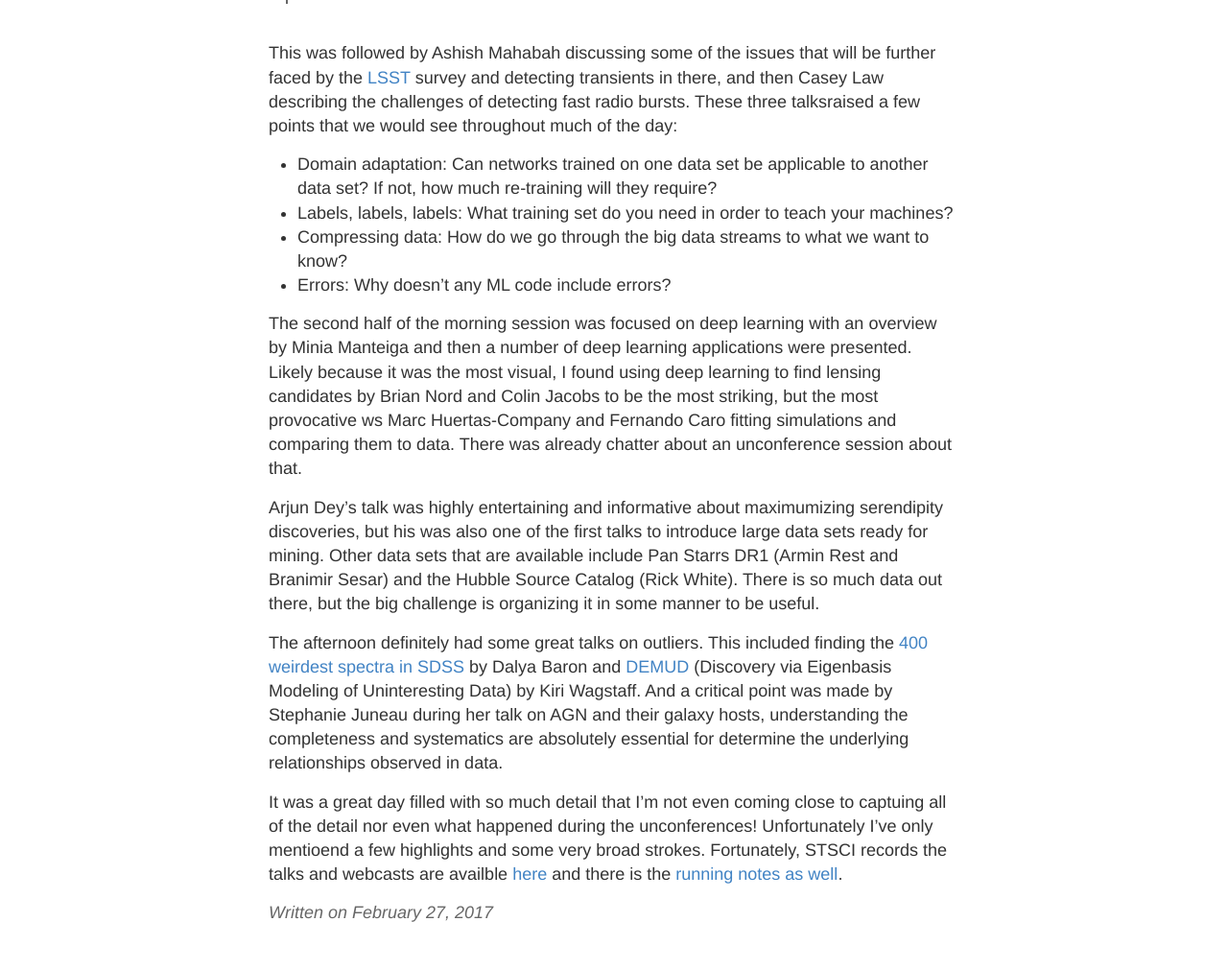
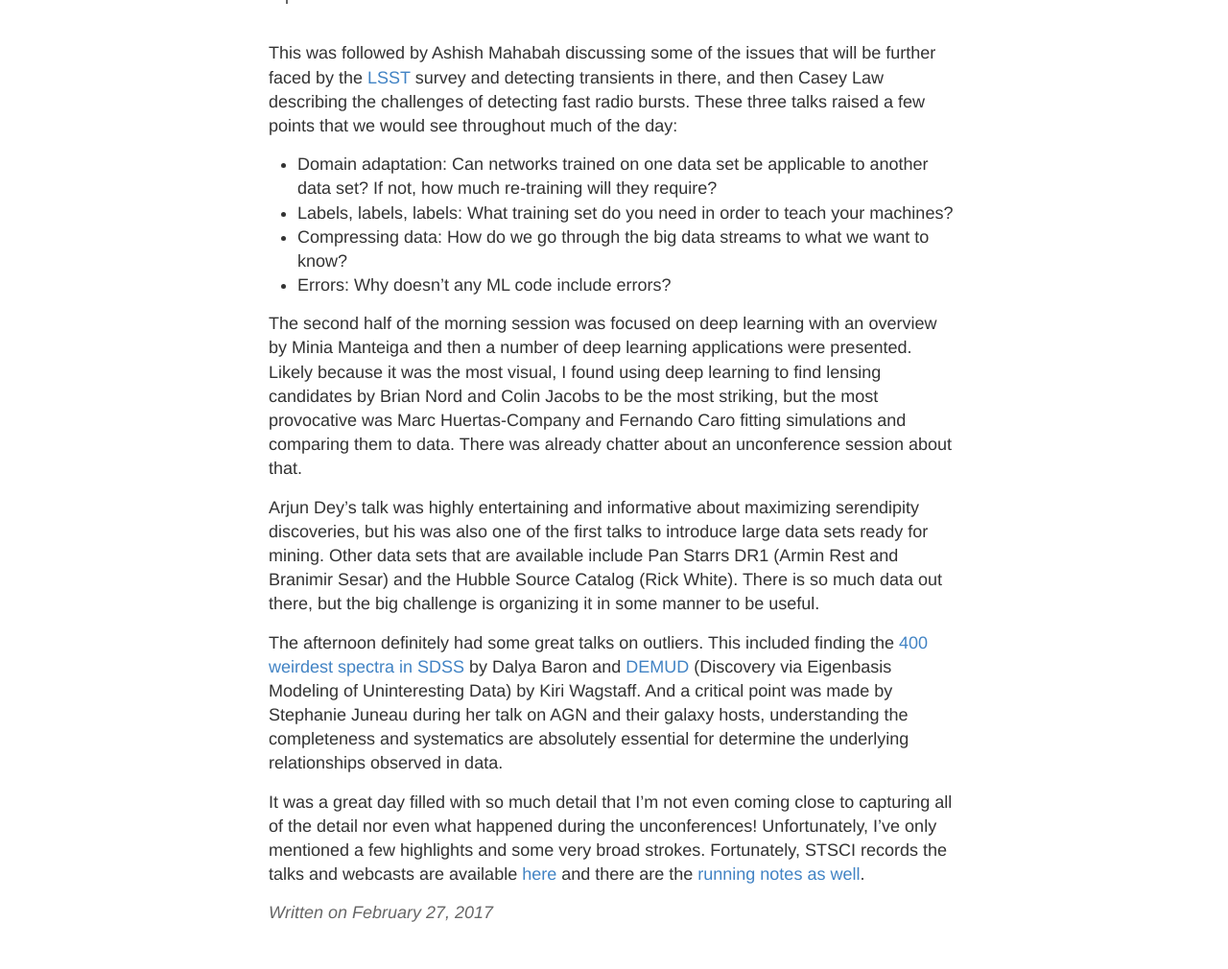
Before and after one commit to crawfordsm/crawfordsm.github.io, a Jekyll site: the page built from _posts/2017-02-27-dtu17_day1.md, in a window 1280 px wide. Shown: the part 924-1934 px from the top of the page at 96% size. Built offline with Jekyll 4.4.1, drawn with Linux system fonts in a browser that asks for light colours; comment, search, counter and statistics services are not loaded.

Commit message:
grammar fixes

```diff
--- a/_posts/2017-02-27-dtu17_day1.md
+++ b/_posts/2017-02-27-dtu17_day1.md
@@ -14,16 +14,16 @@ We had a great set of talks today which started off with Umaa Rebbapragada, who
 <blockquote class="twitter-tweet" data-lang="en"><p lang="en" dir="ltr">Rebbapragada discusses how to overcome training set and domain set having different underlying distributions <a href="https://twitter.com/hashtag/DtU17?src=hash">#DtU17</a> <a href="https://t.co/Jxfjw3CoOi">pic.twitter.com/Jxfjw3CoOi</a></p>&mdash; Molly Peeples (@astronomolly) <a href="https://twitter.com/astronomolly/status/836225313034104832">February 27, 2017</a></blockquote>
 <script async src="//platform.twitter.com/widgets.js" charset="utf-8"></script>
 This was followed by Ashish Mahabah discussing some of the issues that will be further faced by the [LSST](https://www.lsst.org/) survey and detecting transients in there, and then Casey Law describing the challenges of detecting fast radio bursts.
-  These three talksraised a few points that we would see throughout much of the day:
+  These three talks raised a few points that we would see throughout much of the day:
  * Domain adaptation: Can networks trained on one data set be applicable to another data set?  If not, how much re-training will they require?
  * Labels, labels, labels:  What training set do you need in order to teach your machines?
  * Compressing data:  How do we go through the big data streams to what we want to know?
  * Errors:  Why doesn't any ML code include errors?
 
-The second half of the morning session was focused on deep learning with an overview by Minia Manteiga and then a number of deep learning applications were presented.   Likely because it was the most visual, I found using deep learning to find lensing candidates by Brian Nord and Colin Jacobs to be the most striking, but the most provocative ws Marc Huertas-Company and Fernando Caro fitting simulations and comparing them to data.  There was already chatter about an unconference session about that.
+The second half of the morning session was focused on deep learning with an overview by Minia Manteiga and then a number of deep learning applications were presented.   Likely because it was the most visual, I found using deep learning to find lensing candidates by Brian Nord and Colin Jacobs to be the most striking, but the most provocative was Marc Huertas-Company and Fernando Caro fitting simulations and comparing them to data.  There was already chatter about an unconference session about that.
 
-Arjun Dey's talk was highly entertaining and informative about maximumizing serendipity discoveries, but his was also one of the first talks to introduce large data sets ready for mining.  Other data sets that are available include Pan Starrs DR1 (Armin Rest and Branimir Sesar) and the Hubble Source Catalog (Rick White).   There is so much data out there, but the big challenge is organizing it in some manner to be useful.
+Arjun Dey's talk was highly entertaining and informative about maximizing serendipity discoveries, but his was also one of the first talks to introduce large data sets ready for mining.  Other data sets that are available include Pan Starrs DR1 (Armin Rest and Branimir Sesar) and the Hubble Source Catalog (Rick White).   There is so much data out there, but the big challenge is organizing it in some manner to be useful.
 
 The afternoon definitely had some great talks on outliers.  This included finding the [400 weirdest spectra in SDSS](http://adsabs.harvard.edu/abs/2017MNRAS.465.4530B) by Dalya Baron and [DEMUD](https://github.com/wkiri/DEMUD) (Discovery via Eigenbasis Modeling of Uninteresting Data) by Kiri Wagstaff.  And a critical point was made by Stephanie Juneau during her talk on AGN and their galaxy hosts, understanding the completeness and systematics are absolutely essential for determine the underlying relationships observed in data.
 
-It was a great day filled with so much detail that I'm not even coming close to captuing all of the detail nor even what happened during the unconferences! Unfortunately I've only mentioend a few highlights and some very broad strokes.   Fortunately, STSCI records the talks and webcasts are availble [here](https://webcast.stsci.edu/webcast/searchresults.xhtml?searchtype=20&eventid=251&sortmode=2) and there is the [running notes as well](https://docs.google.com/document/d/1RySP1NfCIRntKaKVyvN5XRxkQc-Ue5e3VKEVwc5dEIM/edit#heading=h.lnn2hkgshnh9).
+It was a great day filled with so much detail that I'm not even coming close to capturing all of the detail nor even what happened during the unconferences! Unfortunately, I've only mentioned a few highlights and some very broad strokes.   Fortunately, STSCI records the talks and webcasts are available [here](https://webcast.stsci.edu/webcast/searchresults.xhtml?searchtype=20&eventid=251&sortmode=2) and there are the [running notes as well](https://docs.google.com/document/d/1RySP1NfCIRntKaKVyvN5XRxkQc-Ue5e3VKEVwc5dEIM/edit#heading=h.lnn2hkgshnh9).
```
